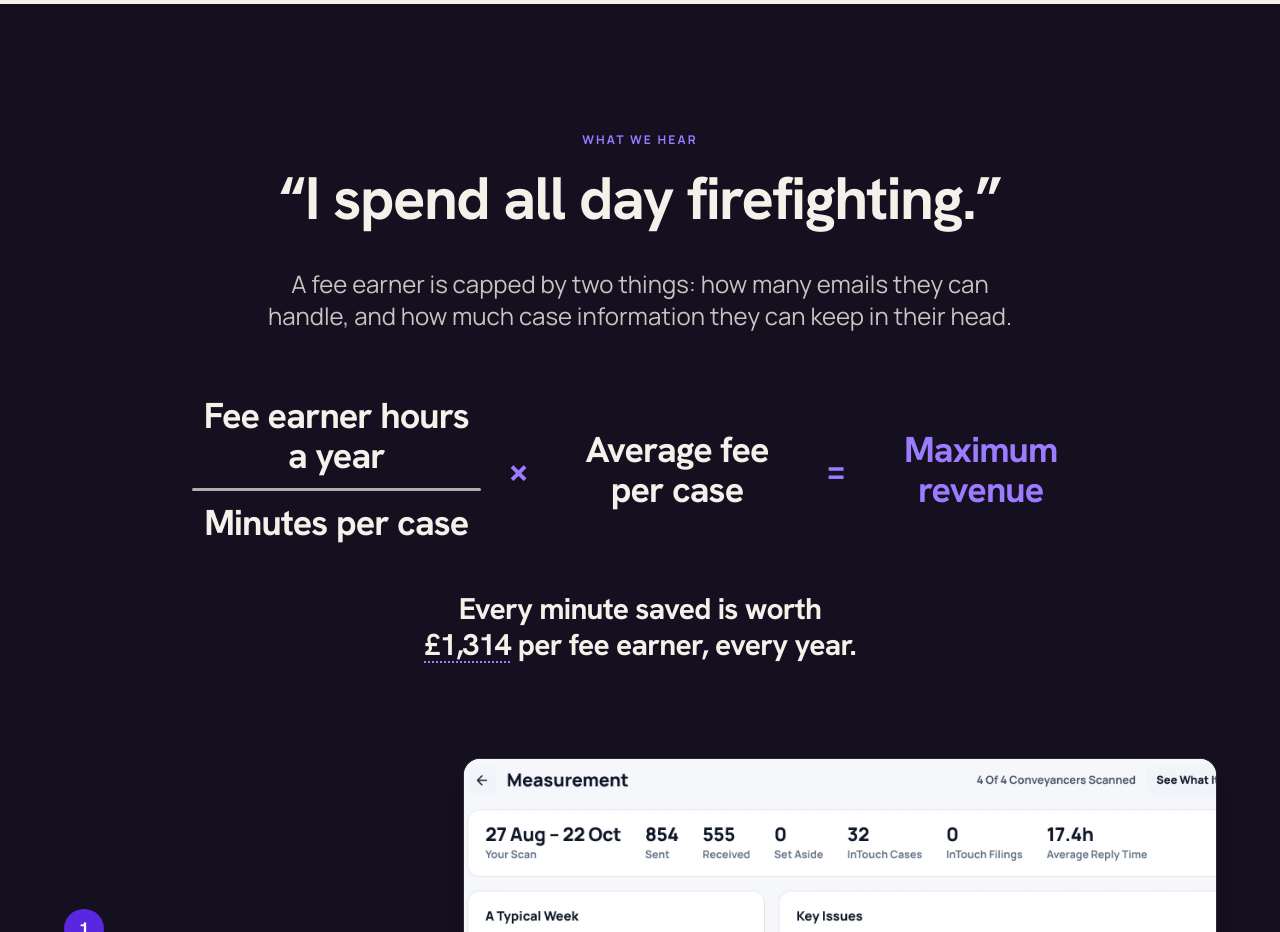
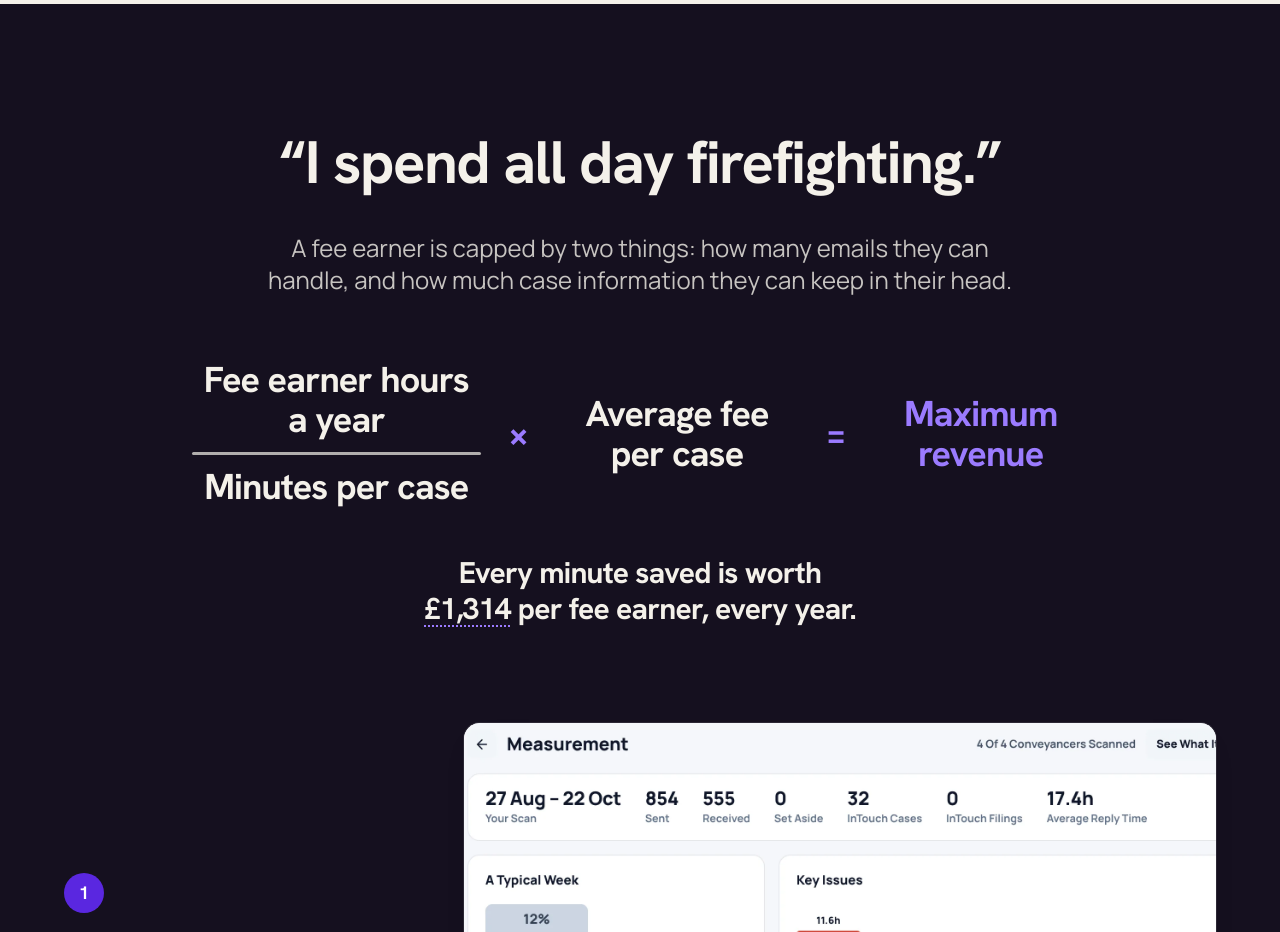
Before and after one commit to panwyll/case-lightning, a Next.js app: page /conveyi in a window 1280 px wide. Shown: the part 800-1732 px from the top of the page. Built offline with nearby package versions, Linux system fonts and the light colour scheme; no server answers.

Commit message:
Landing page: no eyebrow over the quote
Co-Authored-By: Claude Fable 5.1 <noreply@anthropic.com>
Claude-Session: https://claude.ai/code/session_01ENxd8iCZjhhxKm8BJpVMKX

```diff
--- a/app/conveyi/page.tsx
+++ b/app/conveyi/page.tsx
@@ -186,8 +186,7 @@ export default function Page() {
       <section id="explain" className="scroll-mt-0 bg-ink px-6 py-24 text-paper md:py-32">
         <div className="mx-auto max-w-6xl">
           <div className="mx-auto max-w-4xl text-center">
-            <p className="text-xs font-bold uppercase tracking-[0.18em] text-[#9B7BFF]">What we hear</p>
-            <blockquote className="mt-5 font-serif text-4xl font-bold leading-[1.1] tracking-tight [text-wrap:balance] md:text-6xl">“I spend all day firefighting.”</blockquote>
+            <blockquote className="font-serif text-4xl font-bold leading-[1.1] tracking-tight [text-wrap:balance] md:text-6xl">“I spend all day firefighting.”</blockquote>
             <p className="mt-10 text-xl leading-relaxed text-paper/80 [text-wrap:balance] md:text-2xl">A fee earner is capped by two things: how many emails they can handle, and how much case information they can keep in their head.</p>
           </div>
           {/* The arithmetic behind the promise: the firm's capacity is its fee earners' time over the minutes a case takes. */}
```
